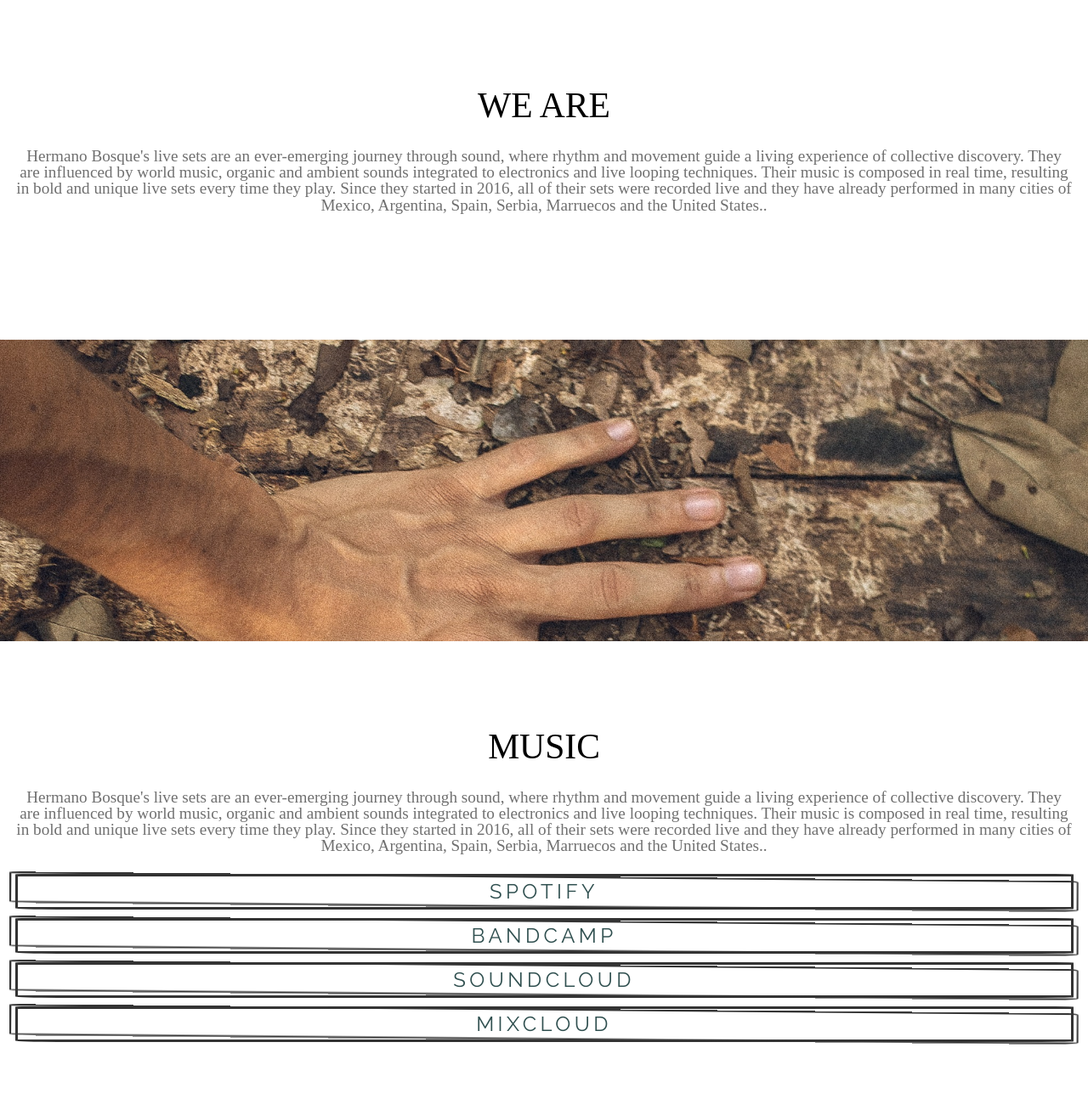
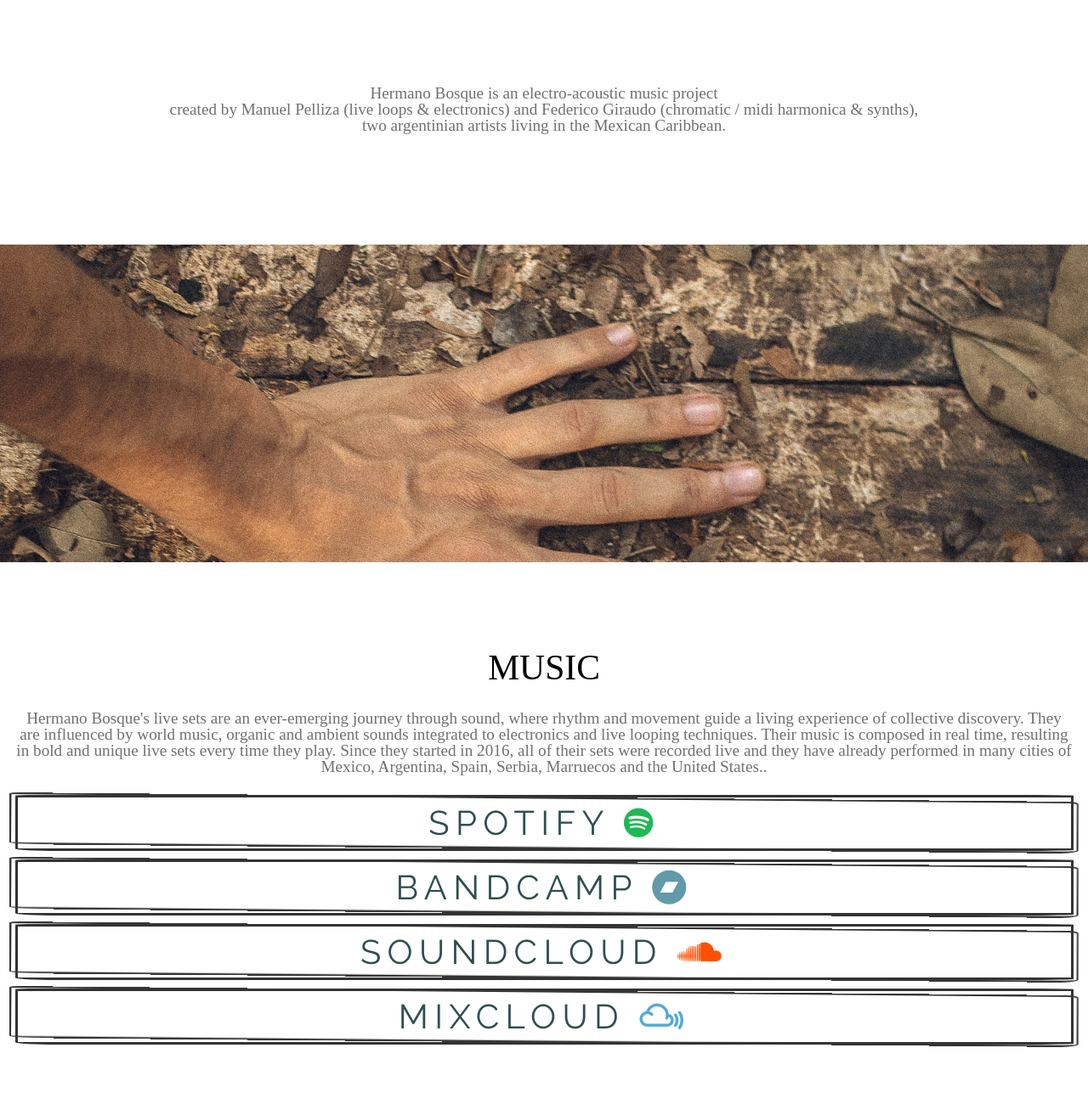
Before and after one commit to joakodaurat/hermanobosque, a PHP site: page / in a window 1280 px wide. Shown: the part 800-2087 px from the top of the page at 85% size. Run offline with PHP 8.4, Linux system fonts and the light colour scheme; some web fonts are replaced.

Commit message:
cambios en el mvile boton, y agrego logos de las redes sociales

```diff
--- a/css/tooplate-infinite-loop.css
+++ b/css/tooplate-infinite-loop.css
@@ -135,11 +135,11 @@ blockquote {
 }
 
 .tm-navbar.scroll .navbar-toggler {
-  border: 1px solid #707070;
+  border: 1px solid #7C8573;
 }
 
 .tm-navbar.scroll .navbar-toggler-icon {
-  color: #707070;
+  color: #7C8573;
 }
 
 /* Hero */
@@ -684,7 +684,7 @@ p {
   }
 
   .navbar-collapse .nav-link {
-    color: #707070;
+    color: white;
 	padding-right: 20px;
   }
 }
@@ -708,9 +708,3 @@ p {
     margin: 0;
   }
 }
- @media only screen and (max-width: 340px) and (min-width: 5px) {}
-
-  .sketchy {
-    font-size: 1.5rem !important;
-  }
-}
--- a/index.html
+++ b/index.html
@@ -12,6 +12,7 @@
     <link rel="stylesheet" href="css/bootstrap.min.css" />
     <link rel="stylesheet" href="css/tooplate-infinite-loop.css" />
     <link href="http://fonts.cdnfonts.com/css/modern-sans" rel="stylesheet">
+    <link rel="stylesheet" href="https://cdnjs.cloudflare.com/ajax/libs/font-awesome/4.7.0/css/font-awesome.min.css">
 <!--
 Tooplate 2117 Infinite Loop
 https://www.tooplate.com/view/2117-infinite-loop
@@ -46,6 +47,12 @@ https://www.tooplate.com/view/2117-infinite-loop
     }
 
 }
+ @media only screen and (max-width: 740px) and (min-width: 5px) {
+
+  .sketchy {
+    font-size: 1.5rem !important;
+  }
+}
 
  .linkis{
     color:darkslategray !important;
@@ -68,6 +75,17 @@ https://www.tooplate.com/view/2117-infinite-loop
     padding-top: -50;
 
   }
+  // para botones de redes
+#pineres {
+  padding: 20px !important;
+  font-size: 30px !important;
+  width: 30px !important;
+  text-align: center !important;
+  text-decoration: none !important;
+  margin: 5px 2px !important;
+  border-radius: 50% !important;
+}
+
 
 
 </style>
@@ -127,10 +145,9 @@ https://www.tooplate.com/view/2117-infinite-loop
 
             <div class="row tm-content-box"><!-- first row -->
                 <div class="text-center col-12">
-                  <h2 class="tm-text-primary tm-section-title mb-4">WE ARE</h2>
                     <div class="tm-intro-text-container">
                         <p class="mb-4 tm-intro-text">
-                          Hermano Bosque's live sets are an ever-emerging journey through sound, where rhythm and movement guide a living experience of collective discovery. They are influenced by world music, organic and ambient sounds integrated to electronics and live looping techniques. Their music is composed in real time, resulting in bold and unique live sets every time they play. Since they started in 2016, all of their sets were recorded live and they have already performed in many cities of Mexico, Argentina, Spain, Serbia, Marruecos and the United States..</p>
+                         Hermano Bosque is an electro-acoustic music project <br> created by Manuel Pelliza (live loops & electronics) and Federico Giraudo (chromatic / midi harmonica & synths),<br> two argentinian artists living in the Mexican Caribbean.</p>
                     </div>
 
 
@@ -178,10 +195,10 @@ https://www.tooplate.com/view/2117-infinite-loop
                         <p class="mb-4 tm-intro-text">
                           Hermano Bosque's live sets are an ever-emerging journey through sound, where rhythm and movement guide a living experience of collective discovery. They are influenced by world music, organic and ambient sounds integrated to electronics and live looping techniques. Their music is composed in real time, resulting in bold and unique live sets every time they play. Since they started in 2016, all of their sets were recorded live and they have already performed in many cities of Mexico, Argentina, Spain, Serbia, Marruecos and the United States..</p>
                     </div>
-                   <a class="linkis" href="https://open.spotify.com/artist/5uPpKT8ie3jWVJ5YYsY4w6" target="_blank"> <div class="sketchy">Spotify</div></a>
-                   <a class="linkis" href="http://hermanobosque.bandcamp.com/" target="_blank"> <div class="sketchy" style="margin-top:10px">bandcamp</div></a>
-                   <a class="linkis" href="https://soundcloud.com/hermanobosque" target="_blank"> <div class="sketchy" style="margin-top:10px">soundcloud</div></a>
-                   <a class="linkis" href="https://www.mixcloud.com/hermanobosque/" target="_blank"> <div class="sketchy" style="margin-top:10px">mixcloud</div></a>
+                   <a class="linkis" href="https://open.spotify.com/artist/5uPpKT8ie3jWVJ5YYsY4w6" target="_blank"> <div class="sketchy">Spotify <span style="color:#1DB954" class="fa fa-spotify"></div></a>
+                   <a class="linkis" href="http://hermanobosque.bandcamp.com/" target="_blank"> <div class="sketchy" style="margin-top:10px">bandcamp <span style="color:#629aa9" class="fa fa-bandcamp"></div></a>
+                   <a class="linkis" href="https://soundcloud.com/hermanobosque" target="_blank"> <div class="sketchy" style="margin-top:10px">soundcloud  <span style="color:#FE5000" class="fa fa-soundcloud"></span></div></a>
+                   <a class="linkis" href="https://www.mixcloud.com/hermanobosque/" target="_blank"> <div class="sketchy" style="margin-top:10px">mixcloud <span style="color:#52aad8" class="fa fa-mixcloud"></span></div></a>
                 </div>
 
             </div>
@@ -195,6 +212,14 @@ https://www.tooplate.com/view/2117-infinite-loop
                 <iframe width="100%" height="315" src="https://www.youtube.com/embed/TN3A8BLuBgk" title="YouTube video player" frameborder="0" allow="accelerometer; autoplay; clipboard-write; encrypted-media; gyroscope; picture-in-picture" allowfullscreen></iframe>
               </div>
             </div><!-- 2 row -->
+                        <div class="row tm-content-box"><!-- first row -->
+                <div class="text-center col-12">
+                  <h2 class="tm-text-primary tm-section-title mb-4">FOLLOW US</h2>
+                   <a class="linkis" href="https://open.spotify.com/artist/5uPpKT8ie3jWVJ5YYsY4w6" target="_blank"> <div class="sketchy">Instagram <span style="color:#F56040" class="fa fa-instagram"></div></a>
+                   <a class="linkis" href="http://hermanobosque.bandcamp.com/" target="_blank"> <div class="sketchy" style="margin-top:10px">Facebook <span style="color:#4267B2" class="fa fa-facebook"></div></a>
+                </div>
+
+            </div>
         </div>
 
     </section>
```
